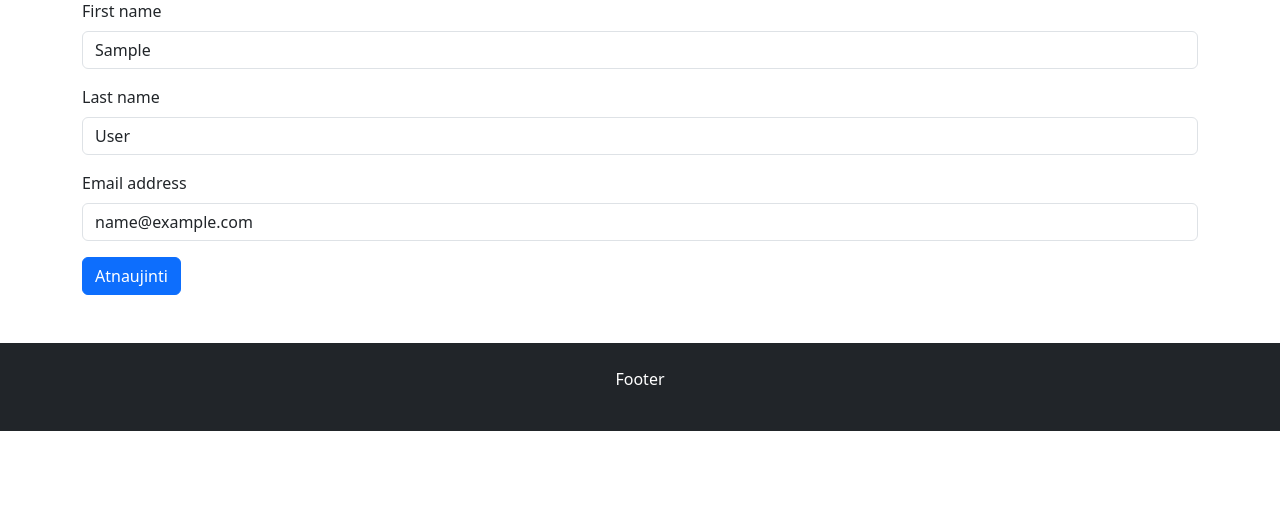
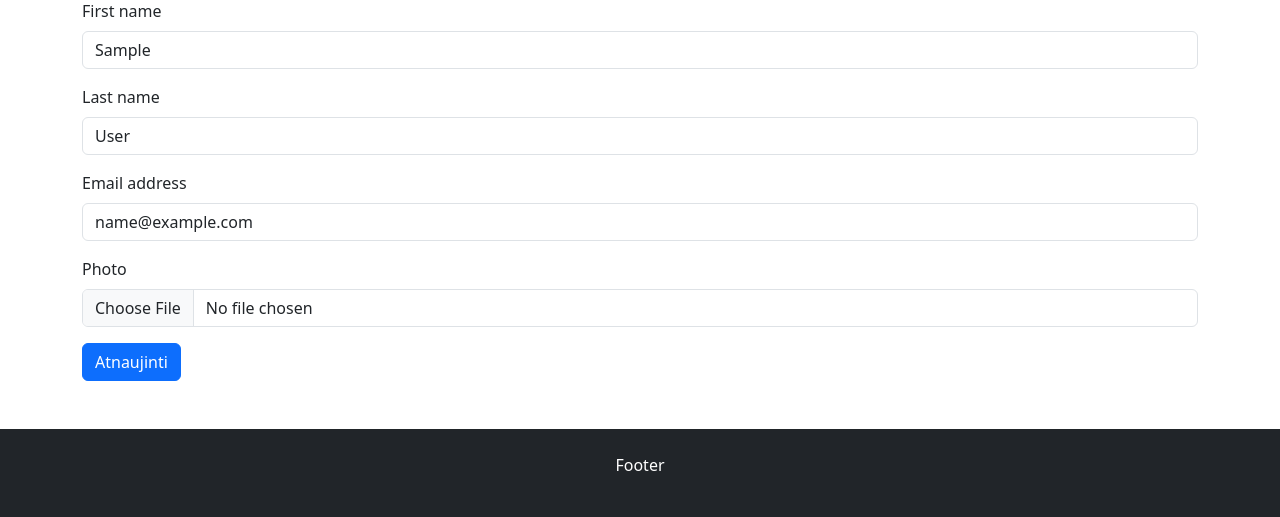
Before and after one commit to DonatasNoreika/blog_17_2, a Django app: page /profile in a window 1280 px wide. Shown: the part 490-1007 px from the top of the page. Before the commit the page ends 921 px from the top, so only its background shows below. Run offline with Django 5.2, Linux system fonts and the light colour scheme; the visitor is signed in with stand-in values (Sample User, id 1); some libraries are stand-ins or nearby versions.

Commit message:
+ Padaryti, kad vartotojui galima būtų prisegti nuotrauką (ji automatiškai sumažinama)

```diff
--- a/mysite/blog/models.py
+++ b/mysite/blog/models.py
@@ -1,14 +1,32 @@
 from django.contrib.auth.models import User
 from django.db import models
+from django.contrib.auth.models import AbstractUser
+from PIL import Image
 
 
 # Create your models here.
+class CustomUser(AbstractUser):
+    photo = models.ImageField(upload_to="profile_pics", null=True, blank=True)
+
+    def save(self, *args, **kwargs):
+        super().save(*args, **kwargs)
+        if self.photo:
+            img = Image.open(self.photo.path)
+            min_side = min(img.width, img.height)
+            left = (img.width - min_side) // 2
+            top = (img.height - min_side) // 2
+            right = left + min_side
+            bottom = top + min_side
+            img = img.crop((left, top, right, bottom))
+            img = img.resize((300, 300), Image.LANCZOS)
+            img.save(self.photo.path)
+
 
 class Post(models.Model):
     title = models.CharField(verbose_name="Pavadinimas")
     content = models.TextField(verbose_name="Turinys")
     date = models.DateTimeField(verbose_name="Data", auto_now_add=True)
-    author = models.ForeignKey(to=User, verbose_name="Autorius", on_delete=models.CASCADE)
+    author = models.ForeignKey(to="blog.CustomUser", verbose_name="Autorius", on_delete=models.CASCADE)
     photo = models.ImageField('Nuotrauka', upload_to='post_photos', null=True, blank=True)
 
     class Meta:
@@ -29,7 +47,7 @@ class Comment(models.Model):
     post = models.ForeignKey(to="Post", verbose_name="Įrašas", on_delete=models.CASCADE, related_name="comments")
     content = models.TextField(verbose_name="Turinys")
     date = models.DateTimeField(verbose_name="Data", auto_now_add=True)
-    author = models.ForeignKey(to=User, verbose_name="Autorius", on_delete=models.CASCADE)
+    author = models.ForeignKey(to="blog.CustomUser", verbose_name="Autorius", on_delete=models.CASCADE)
 
     class Meta:
         verbose_name = "Komentaras"
--- a/mysite/blog/templates/profile.html
+++ b/mysite/blog/templates/profile.html
@@ -3,12 +3,15 @@
 {% block title %}Vartotojo profilis{% endblock %}
 
 {% block content %}
+{% if user.photo %}
+<img src="{{ user.photo.url }}" class="rounded-circle">
+{% endif %}
 <h1>Vartotojo profilis</h1>
 <p>{{ user.first_name }}</p>
 <p>{{ user.last_name }}</p>
 <p>{{ user.email }}</p>
 <hr>
-<form method="post">
+<form method="post" enctype="multipart/form-data">
     {% csrf_token %}
     {% load crispy_forms_tags %}
     {{ form | crispy }}
--- a/mysite/blog/views.py
+++ b/mysite/blog/views.py
@@ -4,8 +4,8 @@ from django.shortcuts import render, reverse
 from django.urls import reverse_lazy
 from django.views import generic
 from django.views.generic.edit import FormMixin
-from .forms import CommentForm
-from .models import Post, Comment
+from .forms import CommentForm, CustomUserCreationForm
+from .models import Post, Comment, CustomUser
 from django.contrib.auth.forms import UserCreationForm
 from django.db.models import Q
 
@@ -42,14 +42,14 @@ class PostDetailView(FormMixin, generic.DetailView):
 
 
 class SignUp(generic.CreateView):
-    form_class = UserCreationForm
+    form_class = CustomUserCreationForm
     template_name = "signup.html"
     success_url = reverse_lazy("login")
 
 
 class ProfileUpdateView(LoginRequiredMixin, generic.UpdateView):
-    model = User
-    fields = ['first_name', 'last_name', 'email']
+    model = CustomUser
+    fields = ['first_name', 'last_name', 'email', 'photo']
     template_name = "profile.html"
     success_url = reverse_lazy('profile')
 
--- a/mysite/mysite/settings.py
+++ b/mysite/mysite/settings.py
@@ -144,3 +144,5 @@ LOGOUT_REDIRECT_URL = "/"
 MEDIA_ROOT = os.path.join(BASE_DIR, 'blog/media')
 
 MEDIA_URL = '/media/'
+
+AUTH_USER_MODEL = 'blog.CustomUser'
```
Also changed, not shown: mysite/blog/forms.py (+8 -1 lines).
